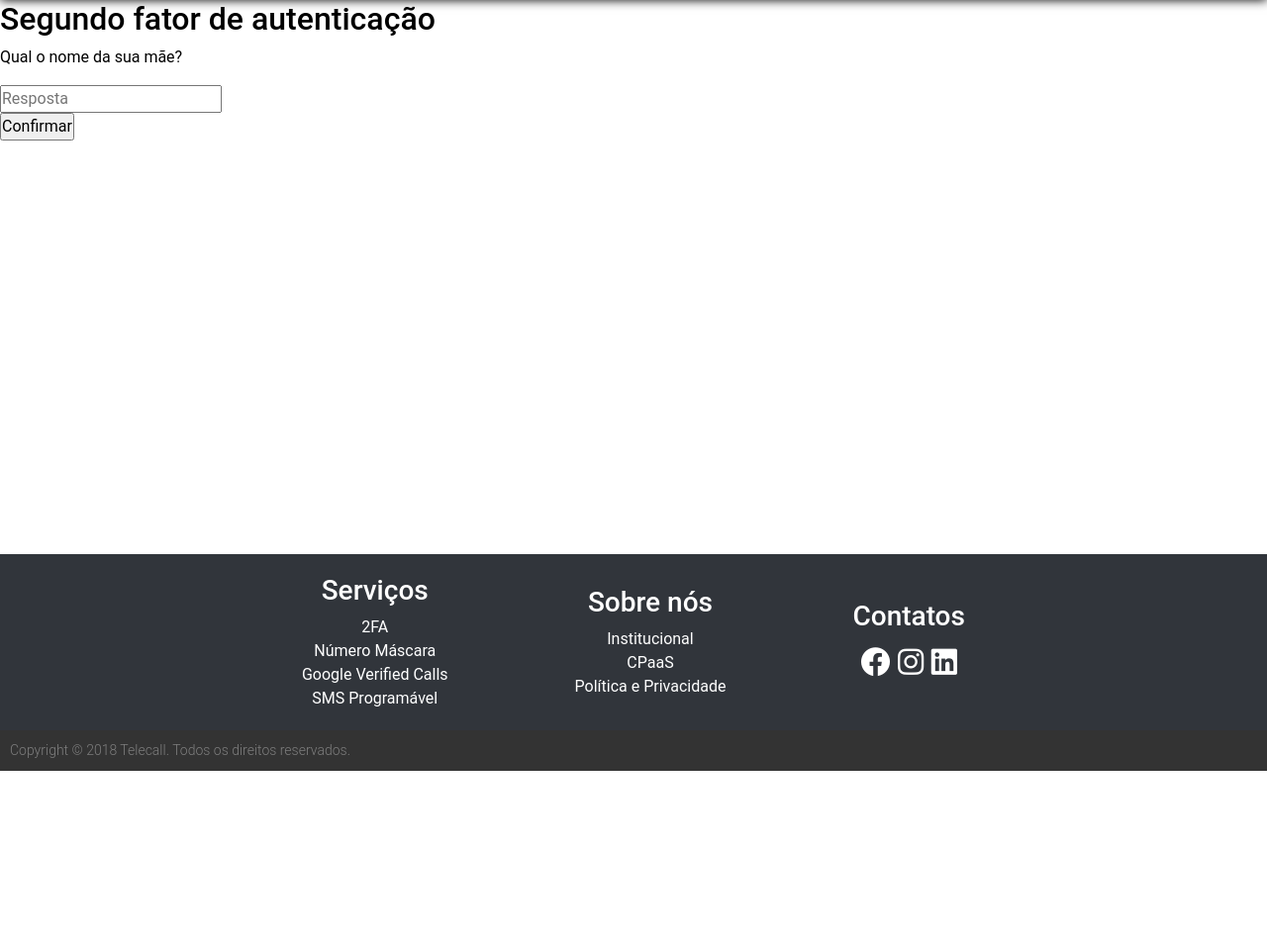
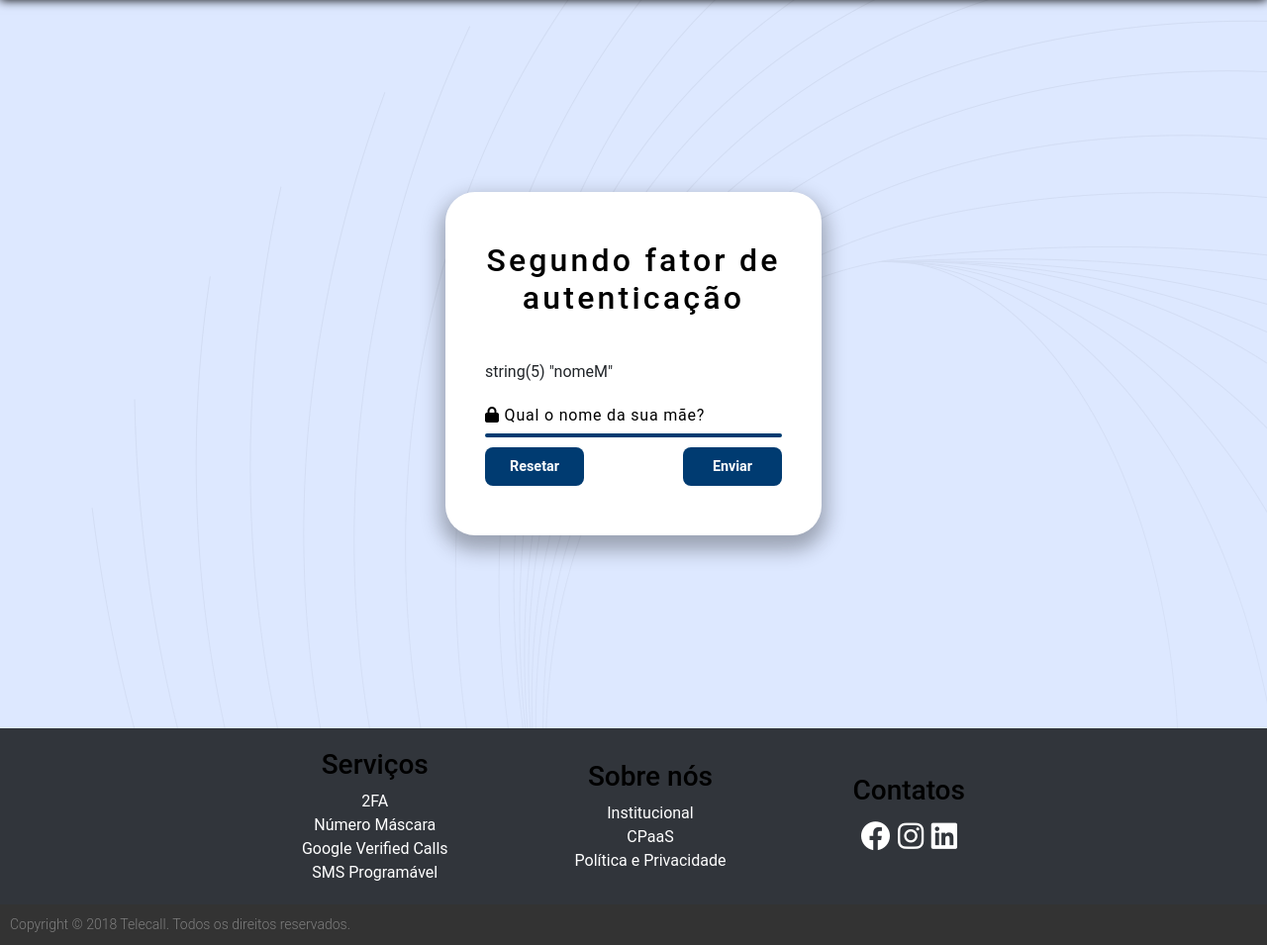
Before and after one commit to DanielDib-Dev/Telecall, a PHP site: page /2FAUser.php in a window 1280 px wide. Shown: the part 75-1030 px from the top of the page at 99% size. Before the commit the page ends 854 px from the top, so only its background shows below. Run offline with PHP 8.4, Linux system fonts and the light colour scheme.

Commit message:
Correções 2fa

```diff
--- a/2FAUser.php
+++ b/2FAUser.php
@@ -13,28 +13,38 @@
 <body>
     <?php include_once 'header.php'; ?>
     <div id="content">
-        <h2 id="twofactor">Segundo fator de autenticação</h2>
-        <form action="php/Valida2FA.php" method="post">
-            <div class="input-2fa">
-                <?php
+    <div class="content-cliente">
+        <div class="box"  data-aos="zoom-in">
+            <form id="login" action="php/Valida2FA.php" method="post">
+                <h2>Segundo fator de autenticação</h2>
+                <div class="inputBox">
+                    <?php
                     $perguntas = array("nomeM", "endereco", "dataNasc");
                     $perguntaEscolhida = $perguntas[array_rand($perguntas)];
                     switch ($perguntaEscolhida) {
                         case "nomeM":
-                            echo'<p id="ptwofactor">Qual o nome da sua mãe?</p>';
+                            $pergunta = 'Qual o nome da sua mãe?';
                             break;
                         case "endereco":
-                            echo'<p id="ptwofactor">Qual o seu endereço?</p>';
+                            $pergunta = 'Qual o seu endereço?';
                             break;
                         case "dataNasc":
-                            echo'<p id="ptwofactor">Qual sua data de nascimento?</p>';
+                            $pergunta = 'Qual sua data de nascimento?';
                             break;
                     }
-                    echo'<input type="text" name="'.$perguntaEscolhida.'" id="'.$perguntaEscolhida.'" placeholder="Resposta">';
+                    var_dump($perguntaEscolhida);
+                    echo'<input type="text" class="inputText" required name="'.$perguntaEscolhida.'" id="'.$perguntaEscolhida.'">
+                    <span class="span-placeholder"><i class="fa-solid fa-lock"></i> '.$pergunta.'</span>
+                    <i class="i-box"></i>';
                 ?>
-            </div>
-            <input type="submit" value="Confirmar" id="verify">
-        </form>
+                </div>
+                <span id="senhaErro" class="span-erro">O campo "senha" deve ser preenchido</span>
+                <div class="form-botoes">
+                    <input type="reset" class="botao-form" value="Resetar">
+                    <input type="submit" class="botao-form" value="Enviar">
+                </div>
+            </form>
+        </div>
     </div>
     <footer>
         <div id="footer_content">
--- a/Cadastro.php
+++ b/Cadastro.php
@@ -94,8 +94,8 @@
                     <a href="Login.php" class="criarconta">Já possui conta? Entre aqui</a>
                 </div>
                 <div class="form-botoes">
+                    <input type="reset" class="botao-form" value="Resetar">
                     <input type="submit" class="botao-form" value="Criar" id="submit">
-                    <input type="reset" class="botao-form" value="Resetar">
                 </div>
             </form>
         </div>
--- a/Login.php
+++ b/Login.php
@@ -41,8 +41,8 @@
                     <a href="Cadastro.php" class="criarconta">Crie uma conta</a>
                 </div>
                 <div class="form-botoes">
+                    <input type="reset" class="botao-form" value="Resetar">
                     <input type="submit" class="botao-form" value="Entrar">
-                    <input type="reset" class="botao-form" value="Resetar">
                 </div>
             </form>
         </div>
```
Also changed, not shown: php/Valida2FA.php (+11 -18 lines).
